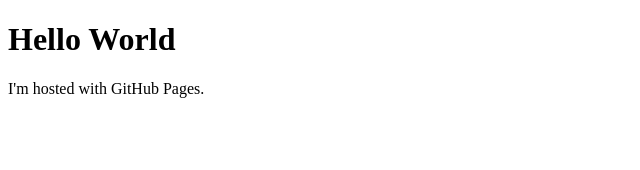
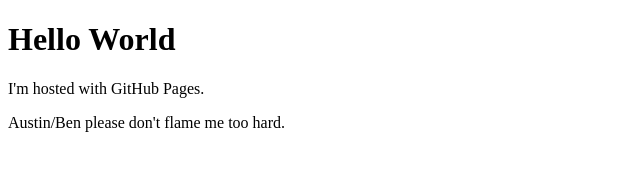
Before and after one commit to rogelio08/rogelio08.github.io, a plain HTML site: page index.html in a window 1280 px wide. Shown: the whole page, without its empty margins (0-640 px from the left). Drawn offline with Linux system fonts and the light colour scheme.

Commit message:
adding a message for friends

```diff
--- a/index.html
+++ b/index.html
@@ -3,5 +3,6 @@
 <body>
 <h1>Hello World</h1>
 <p>I'm hosted with GitHub Pages.</p>
+<p>Austin/Ben please don't flame me too hard.</p>
 </body>
 </html>
```
